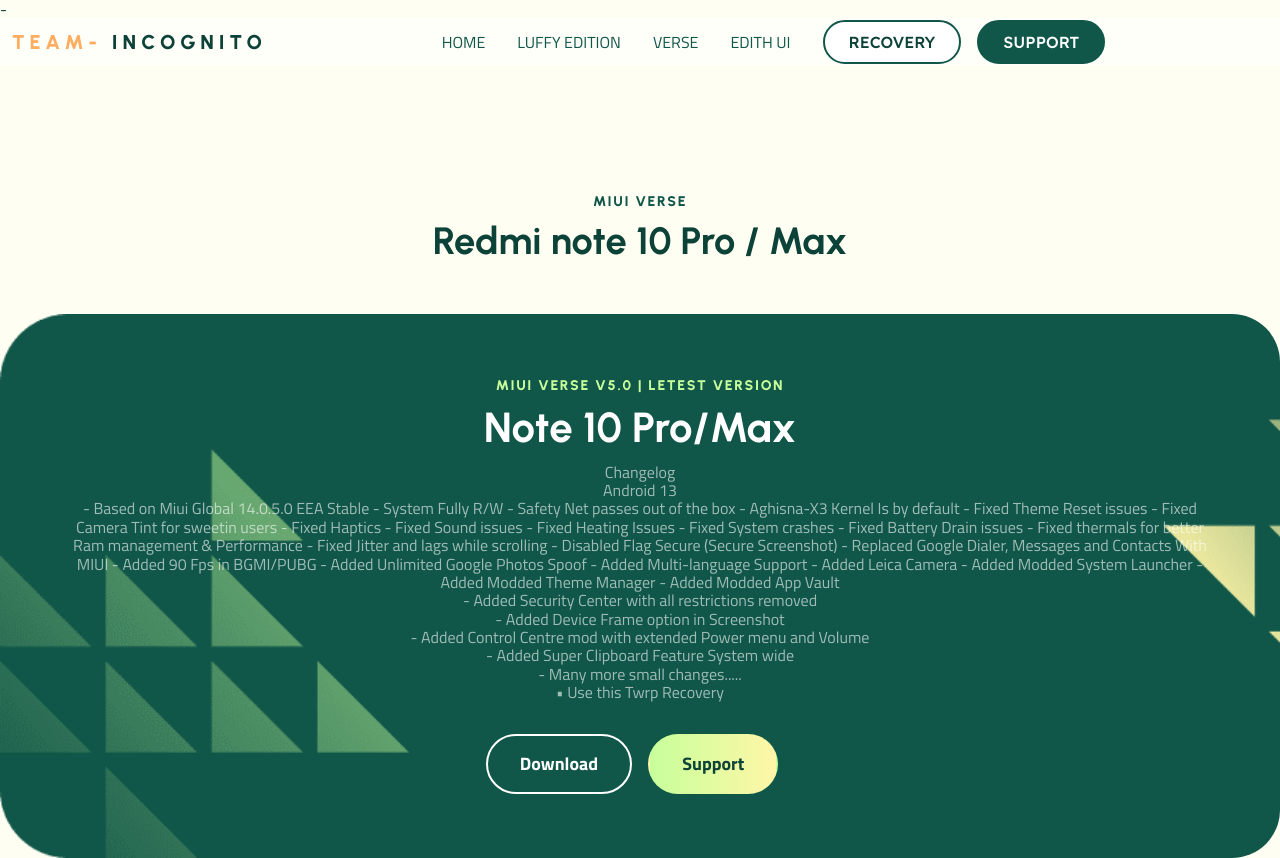
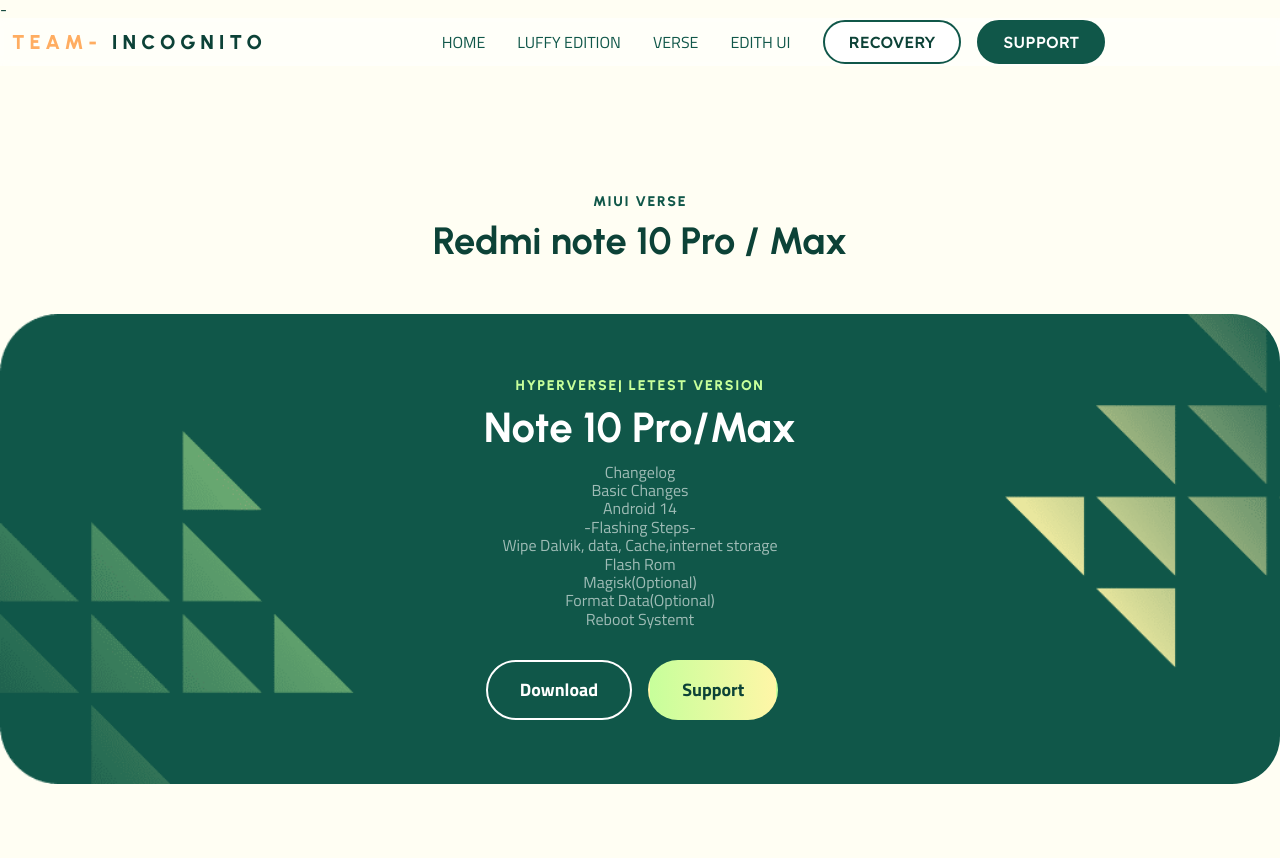
Before and after one commit to TeamIncognito1/Team-Incognito, a website built with Parcel: page versesweet.html in a window 1280 px wide. Shown: the top 858 px of the page. Built offline with nearby package versions, Linux system fonts and the light colour scheme.

Commit message:
Add files via upload

```diff
--- a/versesweet.html
+++ b/versesweet.html
@@ -89,6 +89,41 @@
 
 
               </div>
+               <div class="home-banner" id="donate">
+              <span class="home-text039 beforeHeading">HYPERVERSE| Letest Version</span>
+              <h1 class="home-text040">
+                <span>Note 10 Pro/Max <br>
+                 </span>
+              </h1>
+              <span class="home-text046">
+                <span> Changelog<br>
+                   </span>
+                <span> Basic Changes <br>
+                Android 14<br>
+
+                 -Flashing Steps- <br>
+                  Wipe Dalvik, data, Cache,internet storage <br>
+                  Flash Rom <br>
+                  Magisk(Optional) <br>
+                  Format Data(Optional) <br>
+                  Reboot Systemt <br>
+              </span>
+            </span>
+            <div class="home-btns">
+             <a href="https://devuploads.com/7d0hqsspt0nc"> <button class="home-button6 button button-transparent">
+                Download
+              </button></a>
+             <a href="https://t.me/TeamIncognitoOt"> <button class="home-button7 button button-gradient">
+                Support
+              </button></a>
+            </div>
+          </div>
+          </div>
+          <br>
+          <br>
+
+
+
               <div class="home-banner" id="donate">
                 <span class="home-text039 beforeHeading">MIUI Verse V5.0 | Letest version</span>
                 <h1 class="home-text040">
```
